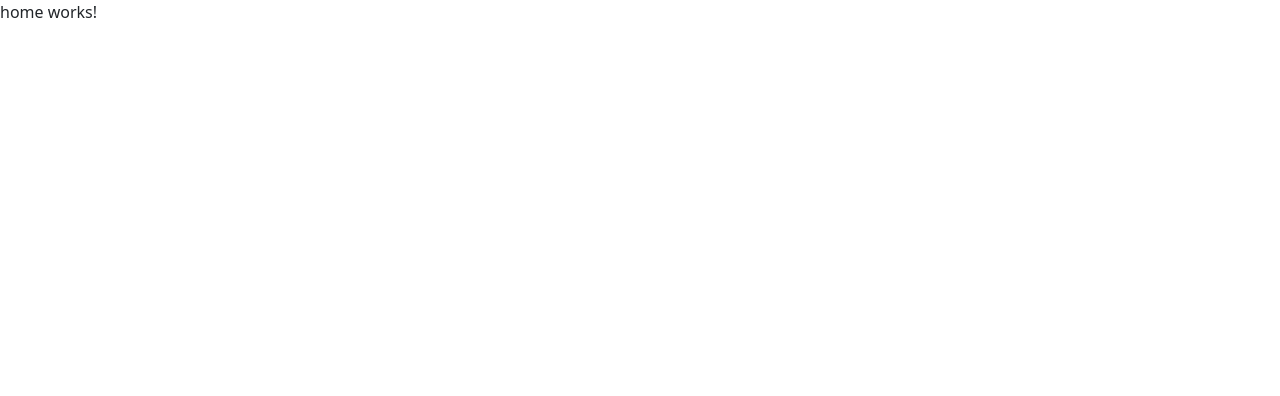
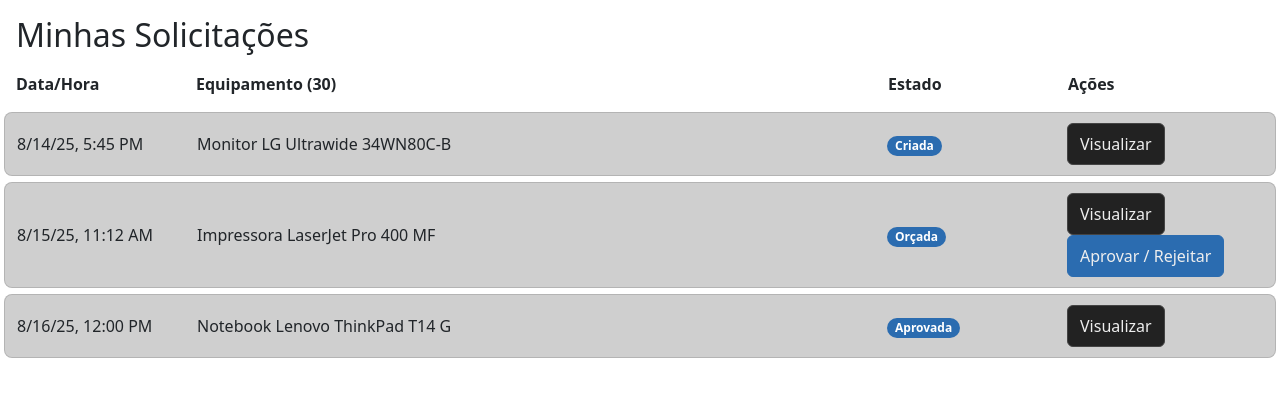
Before and after one commit to azepechouka/Web-2-Manutencao-de-Equipamentos, an Angular app in the folder manutencao-de-equipamentos/: page /home in a window 1280 px wide. Shown: the top 396 px of the page. Built offline with nearby package versions, Linux system fonts and the light colour scheme.

Commit message:
Criação de models e home

```diff
--- /dev/null
+++ b/manutencao-de-equipamentos/src/app/models/status-solicitacao.model.ts
@@ -0,0 +1,53 @@
+export interface StatusSolicitacao {
+  id: number;
+  codigo: string;
+  nome: string;
+  requiresAction: boolean;
+  actionType: string;
+}
+
+// Status pré-definidos (hardcoded)
+export const STATUS_SOLICITACOES: StatusSolicitacao[] = [
+  {
+    id: 1,
+    codigo: 'CRIADA',
+    nome: 'Criada',
+    requiresAction: false,
+    actionType: 'NONE'
+  },
+  {
+    id: 2,
+    codigo: 'ORCADA',
+    nome: 'Orçada',
+    requiresAction: true,
+    actionType: 'APPROVE_REJECT_BUDGET'
+  },
+  {
+    id: 3,
+    codigo: 'APROVADA',
+    nome: 'Aprovada',
+    requiresAction: false,
+    actionType: 'NONE'
+  },
+  {
+    id: 4,
+    codigo: 'REJEITADA',
+    nome: 'Rejeitada',
+    requiresAction: false,
+    actionType: 'NONE'
+  },
+  {
+    id: 5,
+    codigo: 'EM_EXEC',
+    nome: 'Em execução',
+    requiresAction: false,
+    actionType: 'NONE'
+  },
+  {
+    id: 6,
+    codigo: 'CONCLUIDA',
+    nome: 'Concluída',
+    requiresAction: false,
+    actionType: 'NONE'
+  }
+];
--- a/manutencao-de-equipamentos/src/app/pages/home/home.component.css
+++ b/manutencao-de-equipamentos/src/app/pages/home/home.component.css
@@ -0,0 +1,60 @@
+.rf003 {
+  padding: 16px;
+}
+
+.table {
+  display: grid;
+  gap: 6px;
+}
+
+.row {
+  display: grid;
+  grid-template-columns: 180px 1fr 180px 220px;
+  align-items: center;
+  background: #1113;
+  border: 1px solid #0002;
+  border-radius: 8px;
+}
+
+.row.head {
+  font-weight: 600;
+  background: transparent;
+  border: none;
+}
+
+.cell {
+  padding: 10px 12px;
+}
+
+.badge {
+  padding: 4px 8px;
+  border-radius: 12px;
+  background: #2b6cb0;
+  color: #fff;
+  font-size: 12px;
+}
+
+.btn {
+  padding: 8px 12px;
+  border: 1px solid #444;
+  background: #222;
+  color: #eee;
+  border-radius: 6px;
+  cursor: pointer;
+  margin-right: 8px;
+}
+
+.btn.primary {
+  background: #2b6cb0;
+  border-color: #2b6cb0;
+}
+
+.btn:hover {
+  filter: brightness(1.08);
+}
+
+.equip {
+  white-space: nowrap;
+  overflow: hidden;
+  text-overflow: ellipsis;
+}
--- a/manutencao-de-equipamentos/src/app/pages/home/home.component.html
+++ b/manutencao-de-equipamentos/src/app/pages/home/home.component.html
@@ -1 +1,34 @@
-<p>home works!</p>
+<section class="rf003">
+  <h2>Minhas Solicitações</h2>
+
+  <div class="table">
+    <div class="row head">
+      <div class="cell when">Data/Hora</div>
+      <div class="cell equip">Equipamento (30)</div>
+      <div class="cell state">Estado</div>
+      <div class="cell actions">Ações</div>
+    </div>
+
+    <div class="row" *ngFor="let item of itens">
+      <div class="cell when">{{ item.dataHoraSolicitacao | date:'short' }}</div>
+      <div class="cell equip" [title]="item.equipamentoDesc30">{{ item.equipamentoDesc30 }}</div>
+      <div class="cell state">
+        <span class="badge">{{ item.estadoSolicitacao }}</span>
+      </div>
+      <div class="cell actions">
+        <button type="button" class="btn" (click)="verSolicitacao(item.solicitacaoId)">
+          Visualizar
+        </button>
+
+        <button
+          *ngIf="item.requiresAction && item.actionType === 'APPROVE_REJECT_BUDGET'"
+          type="button"
+          class="btn primary"
+          (click)="abrirOrcamento(item.solicitacaoId)"
+        >
+          Aprovar / Rejeitar
+        </button>
+      </div>
+    </div>
+  </div>
+</section>
--- a/manutencao-de-equipamentos/src/app/pages/home/home.component.ts
+++ b/manutencao-de-equipamentos/src/app/pages/home/home.component.ts
@@ -1,12 +1,35 @@
-import { Component } from '@angular/core';
+import { Component, OnInit, inject } from '@angular/core';
+import { CommonModule, DatePipe } from '@angular/common';
+import { RouterModule } from '@angular/router';
+import { SolicitacoesService, ListItemRF003 } from '../../services/solicitacoes.service';
 
 @Component({
   selector: 'app-home',
   standalone: true,
-  imports: [],
+  imports: [CommonModule, RouterModule],
   templateUrl: './home.component.html',
-  styleUrl: './home.component.css'
+  styleUrls: ['./home.component.css'],
+  providers: [DatePipe],
 })
-export class HomeComponent {
+export class HomeComponent implements OnInit {
+  private service = inject(SolicitacoesService);
 
+  itens: ListItemRF003[] = [];
+  clienteId = 1; // substituir pelo id do cliente autenticado
+
+  ngOnInit(): void {
+    this.service.listByCliente(this.clienteId).subscribe(data => this.itens = data);
+  }
+
+  verSolicitacao(id: number) {
+    // Navegar para RF008
+    console.log('Visualizar solicitação', id);
+    // this.router.navigate(['/solicitacoes', id]);
+  }
+
+  abrirOrcamento(id: number) {
+    // Navegar para RF005
+    console.log('Abrir orçamento (aprovar/rejeitar)', id);
+    // this.router.navigate(['/orcamento', id]);
+  }
 }
--- /dev/null
+++ b/manutencao-de-equipamentos/src/app/services/solicitacoes.service.ts
@@ -0,0 +1,88 @@
+// src/app/solicitacoes.service.ts
+import { Injectable } from '@angular/core';
+import { Observable, of, map } from 'rxjs';
+import { Solicitacao } from '../models/solicitacao.model';
+import {
+  StatusSolicitacao,
+  STATUS_SOLICITACOES,
+} from '../models/status-solicitacao.model';
+
+// Defina ID localmente (ou crie src/app/models/common.model.ts e importe de lá)
+type ID = number;
+
+export type ListItemRF003 = {
+  solicitacaoId: ID;
+  dataHoraSolicitacao: string;
+  equipamentoDesc30: string;
+  estadoSolicitacao: string; // label
+  requiresAction: boolean;
+  actionType: 'NONE' | 'APPROVE_REJECT_BUDGET';
+};
+
+@Injectable({ providedIn: 'root' })
+export class SolicitacoesService {
+  // Catálogo de status vem da model (status físicos)
+  private statusCatalog: StatusSolicitacao[] = [...STATUS_SOLICITACOES];
+
+  // MOCK de solicitações
+  private solicitacoes: Solicitacao[] = [
+    {
+      id: 101,
+      clienteId: 1,
+      descricaoEquipamento: 'Impressora LaserJet Pro 400 MFP M425dn',
+      descricaoProblema: 'Não puxa papel e aparece erro 13.20.00',
+      criadoEm: '2025-08-15T08:12:00-03:00',
+      statusAtualId: 2, // ORÇADA
+      atualizadoEm: '2025-08-16T10:00:00-03:00',
+    },
+    {
+      id: 102,
+      clienteId: 1,
+      descricaoEquipamento: 'Notebook Lenovo ThinkPad T14 Gen 2',
+      descricaoProblema: 'Superaquecimento após 20 min de uso',
+      criadoEm: '2025-08-16T09:00:00-03:00',
+      statusAtualId: 3, // APROVADA
+      atualizadoEm: '2025-08-16T12:30:00-03:00',
+    },
+    {
+      id: 103,
+      clienteId: 1,
+      descricaoEquipamento: 'Monitor LG Ultrawide 34WN80C-B',
+      descricaoProblema: 'Sem sinal na porta DisplayPort',
+      criadoEm: '2025-08-14T14:45:00-03:00',
+      statusAtualId: 1, // CRIADA
+      atualizadoEm: '2025-08-14T14:45:00-03:00',
+    },
+  ];
+
+  private findStatus(id: number): StatusSolicitacao {
+    const st = this.statusCatalog.find((s) => s.id === id);
+    if (!st) throw new Error('Status não encontrado');
+    return st;
+  }
+
+  listByCliente(clienteId: ID): Observable<ListItemRF003[]> {
+    return of(this.solicitacoes).pipe(
+      map((list) =>
+        list
+          .filter((s) => s.clienteId === clienteId)
+          .sort(
+            (a, b) =>
+              new Date(a.criadoEm).getTime() - new Date(b.criadoEm).getTime()
+          ) // crescente
+          .map((s) => {
+            const st = this.findStatus(s.statusAtualId);
+            const desc = s.descricaoEquipamento ?? '';
+            return {
+              solicitacaoId: s.id,
+              dataHoraSolicitacao: s.criadoEm,
+              equipamentoDesc30: desc.length > 30 ? desc.slice(0, 30) : desc,
+              estadoSolicitacao: st.nome,
+              requiresAction: st.requiresAction,
+              actionType: st.actionType,
+            } as ListItemRF003;
+          })
+      )
+    );
+  }
+}
```
Also changed, not shown: manutencao-de-equipamentos/src/app/models/equipamento.model.ts (added, +8 -0 lines), manutencao-de-equipamentos/src/app/models/historico-status.model.ts (added, +9 -0 lines), manutencao-de-equipamentos/src/app/models/orcamento-item.model.ts (added, +7 -0 lines), manutencao-de-equipamentos/src/app/models/orcamento.models.ts (added, +8 -0 lines), manutencao-de-equipamentos/src/app/models/solicitacao.model.ts (added, +10 -0 lines), manutencao-de-equipamentos/src/app/models/usuario.model.ts (added, +8 -0 lines).
